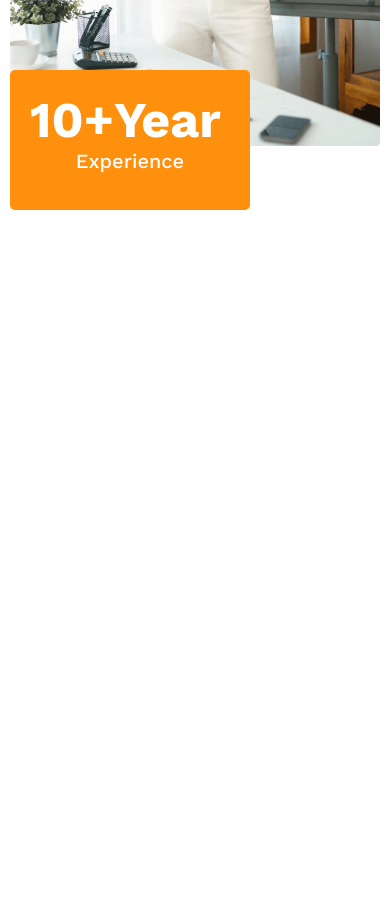
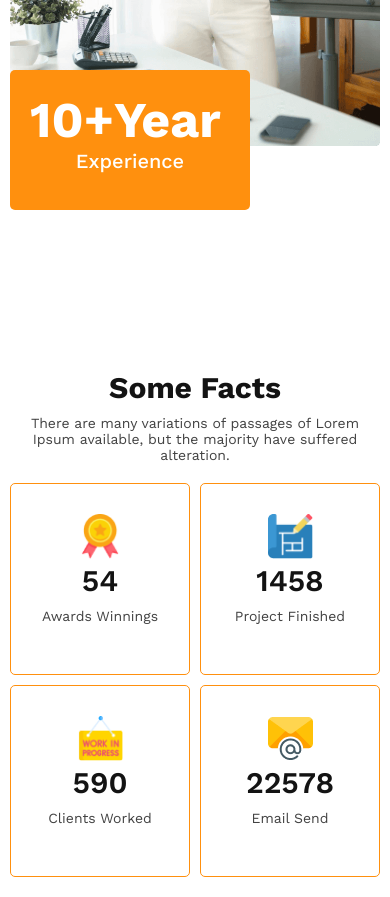
Before and after one commit to AbdullahAlJubair/g3-architects-2023, a plain HTML site: page index.html in a window 390 px wide. Shown: the part 2606-3503 px from the top of the page. Before the commit the page ends 2906 px from the top, so only its background shows below. Drawn offline with nearby package versions, Linux system fonts and the light colour scheme.

Commit message:
Facts Section Created with responsive Layout

```diff
--- a/index.html
+++ b/index.html
@@ -95,6 +95,36 @@
             </div>
 
         </section>
+        <section class="facts">
+            <div class="facts-content">
+                <h3 class="section-title">Some Facts</h3>
+                <p class="section-text">
+                    There are many variations of passages of Lorem Ipsum available, but the majority have suffered alteration.
+                </p>
+            </div>
+            <div class="card-container">
+                <div class="card">
+                    <img src="images/icons/ribon.png" alt="">
+                    <h4 class="section-title">54</h4>
+                    <p class="section-text">Awards Winnings</p>
+                </div>
+                <div class="card">
+                    <img src="images/icons/projects.png" alt="">
+                    <h4 class="section-title">1458</h4>
+                    <p class="section-text">Project Finished</p>
+                </div>
+                <div class="card">
+                    <img src="images/icons/customers.png" alt="">
+                    <h4 class="section-title">590</h4>
+                    <p class="section-text">Clients Worked</p>
+                </div>
+                <div class="card">
+                    <img src="images/icons/email.png" alt="">
+                    <h4 class="section-title">22578</h4>
+                    <p class="section-text">Email Send</p>
+                </div>
+            </div>
+        </section>
     </main>
     <footer>
 
--- a/styles/styles.css
+++ b/styles/styles.css
@@ -189,7 +189,42 @@ header {
     margin-bottom: 0;
     color: #fff;
 }
+/*Fact Section Design*/
+.facts {
+    max-width: 1000px;
+    margin: 50px auto 0;
+    padding: 20px;
+}
+.facts-content {
+    max-width: 500px;
+    margin-bottom: 50px;
+}
+.facts-content > .section-text {
+    text-align: left;
+}
 
+.card-container {
+    display: grid;
+    grid-template-columns: repeat(4, 200px);
+    justify-content: center;
+    align-content: center;
+    gap: 50px;
+}
+.card {
+    text-align: center;
+    padding: 30px 20px;
+    border: 1px solid var(--orange);
+    border-radius: 5px;
+
+}
+.card > .section-title {
+    font-weight: 600;
+}
+.card img {
+    width: 45px;
+    height: 45px;
+    object-fit: cover;
+}
 
 
 
@@ -252,7 +287,9 @@ header {
         margin-bottom: 10px;
     }
     .team-content > .section-text,
-    .featured-content > .section-text  {
+    .featured-content > .section-text,
+    .facts-content,
+    .facts-content > .section-text  {
         text-align: center;
         margin-bottom: 20px;
     }
@@ -263,6 +300,10 @@ header {
     .featured-img img {
         width: 100%;
         margin: 0 auto;
+    }
+    .card-container {
+        grid-template-columns: repeat(2, 180px);
+        gap: 10px;
     }
 }
 
@@ -293,14 +334,14 @@ header {
         font-size: 35px;
         text-align: center;
     }
-    .team-content > .section-text {
-        text-align: center;
-    }
-    .team-content {
+    .team-content,
+    .team-content > .section-text
+    .facts-content,
+    .facts-content > .section-text {
         text-align: center;
     }
     .featured {
-        margin: 100px 20px;
+        margin: 100px 20px 0;
     }
     .featured-content > .section-title,
     .featured-content > .section-text {
@@ -308,4 +349,10 @@ header {
         padding: 0;
         border: 0;
     }
+    .facts-content {
+        margin: 0 auto 50px;
+    }
+    .card-container {
+        grid-template-columns: repeat(2, 200px);
+    }
 }
```
